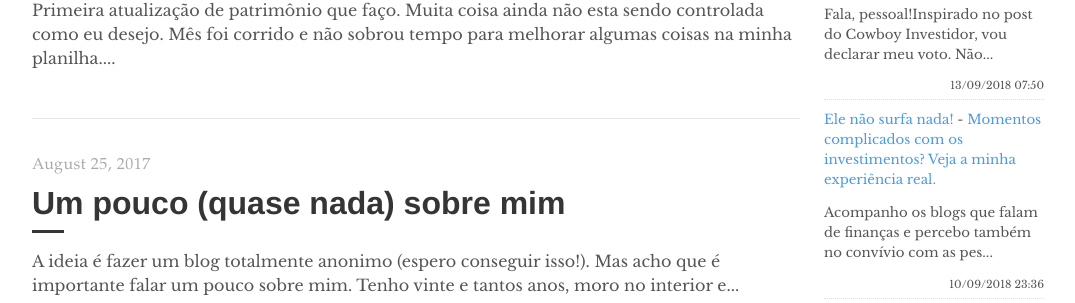
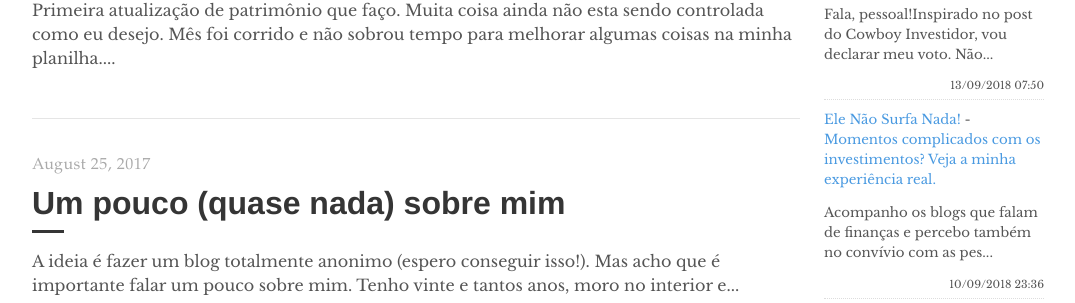
Before and after one commit to programadorpobre/programadorpobre.github.io, a Jekyll site: the page built from index.html, in a window 1280 px wide. Shown: the part 230-533 px from the top of the page, without its empty margins (96-1171 px from the left). Built offline with Jekyll 4.4.1, drawn with Linux system fonts in a browser that asks for light colours; the list of posts is cut into pages by our own code; comment, search, counter and statistics services are not loaded.

Commit message:
[ci skip] travis #405

```diff
--- a/_includes/feed-entries.html
+++ b/_includes/feed-entries.html
@@ -4,7 +4,7 @@
     <time datetime="2018-09-13T07:50:00.001-07:00">13/09/2018 07:50</time>
 </div>
 <div class="feed-entry">
-    <a class="feed-entry-site-name" href="https://elenaosurfanada.blogspot.com/">Ele não surfa nada!</a> - <a class="feed-entry-title" href="https://elenaosurfanada.blogspot.com/2018/09/momentos-complicados-com-os.html">Momentos complicados com os investimentos? Veja a minha experiência real.</a>
+    <a class="feed-entry-site-name" href="https://elenaosurfanada.blogspot.com/">Ele Não Surfa Nada!</a> - <a class="feed-entry-title" href="https://elenaosurfanada.blogspot.com/2018/09/momentos-complicados-com-os.html">Momentos complicados com os investimentos? Veja a minha experiência real.</a>
     <p class="feed-entry-summary">Acompanho os blogs que falam de finanças e percebo também no convívio com as pes...</p>
     <time datetime="2018-09-10T23:36:00.001-03:00">10/09/2018 23:36</time>
 </div>
```
